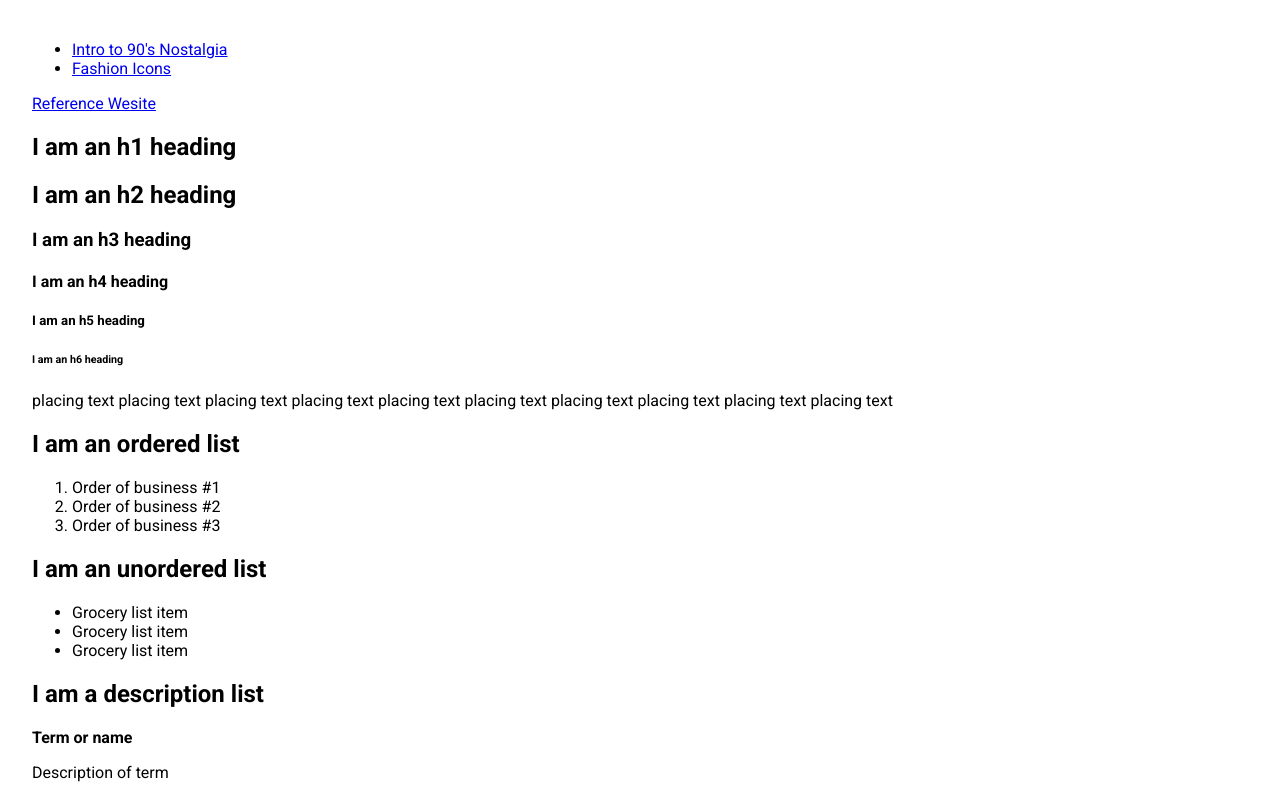
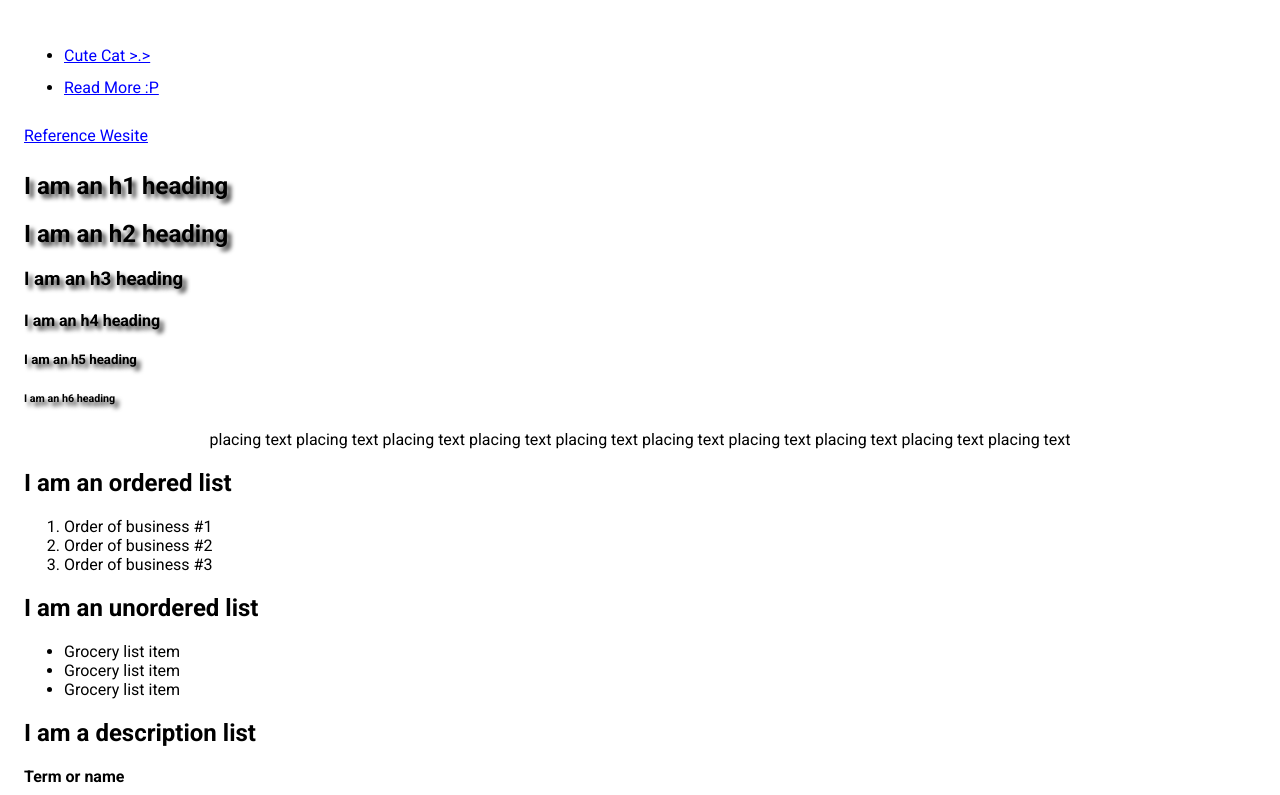
Before and after one commit to jordancdd/reference-website, a plain HTML site: page index.html in a window 1280 px wide. Shown: the top 795 px of the page. Drawn offline with nearby package versions, Linux system fonts and the light colour scheme; a web font is replaced by a local one.

Commit message:
Finished Reference Website

```diff
--- a/css/style.css
+++ b/css/style.css
@@ -3,6 +3,21 @@ html {
     color: black;
     background-color: white;
     padding: 1.5em;
+    text-indent: 0em;
+    font-style: normal;
+    font-weight: normal;
+}
+
+body {
+    margin: 0;
+}
+
+.headings {
+    text-shadow: 4px 4px 4px rgba(0,0,0,.8);
+}
+
+.text {
+    text-align: center;
 }
 
 img {
@@ -18,9 +33,36 @@ figcaption {
 
 q {
     color: rgb(165, 65, 218);
+    text-decoration: underline rgb(165, 65, 218);
 }
 
 blockquote {
     color:rgb(255, 98, 0);
     font-size: 150%;
 }
+
+a:link {
+    color: blue;
+    padding: .0em .0em;
+    margin: 1.25em 0;
+    line-height: 2em;
+}
+
+a:visited {
+    color: red;
+    padding: .0em .0em;
+    margin: 1.25em 0;
+}
+
+a:hover {
+    color: purple;
+    border: 2px solid purple;
+    padding: .0em .0em;
+    margin: 2.25em 0;
+}
+
+a:focus {
+    color: purple;
+    padding: .0em .0em;
+    margin: 1.25em 0;
+}
--- a/index.html
+++ b/index.html
@@ -19,8 +19,8 @@
     <header>
         <nav>
             <ul>
-              <li><a href="#intro">Intro to 90's Nostalgia</a></li>
-              <li><a href="#fashion-icons">Fashion Icons</a></li>
+              <li><a href="#figure">Cute Cat >.></a></li>
+              <li><a href="#article">Read More :P</a></li>
               <!-- <li><a href="#featured-articles">Featured Articles</a></li> -->
             </ul>
           </nav>
@@ -66,7 +66,7 @@
                     </dl>
                 </section>
 
-                <section class="figure">
+                <section id="figure" class="figure">
                     <figure>
                         <img src="images/catcomputer.avif"/>
                         <figcaption>Accurate representation of me creating my reference website</figcaption>
```
Also changed, not shown: 1 other file.
